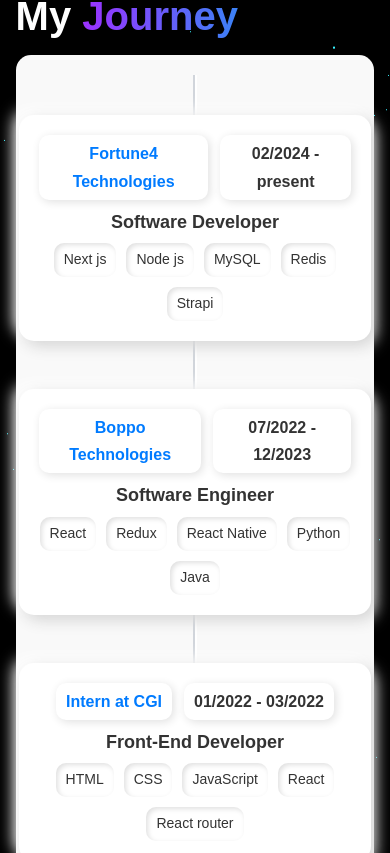
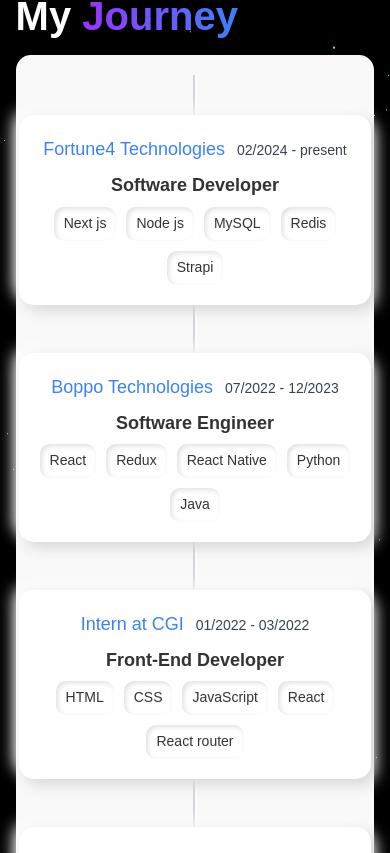
Before and after one commit to Suraj-Sangale/portfolio, a React (Create React App) app: page / in a window 390 px wide. Shown: the part 2091-2944 px from the top of the page. Built offline with nearby package versions, Linux system fonts and the light colour scheme.

Commit message:
style: enhance layout of ExperienceCard and Timeline components; adjust CSS for better responsiveness

```diff
--- a/src/components/Items/ExperienceCard.js
+++ b/src/components/Items/ExperienceCard.js
@@ -12,13 +12,18 @@ const ExperienceCard = ({ item, index }) => {
 
       <div className="card">
         <div
-          className={`flex justify-center ${
+          className={`flex justify-center items-baseline ${
             index % 2 === 0 ? " md:justify-end" : " md:justify-start"
           }`}
         >
-          <span className="company-name">{item?.title}</span>
-          <span className="duration ml-3">{item?.year}</span>
+          <span className=" text-blue-500 text-lg">{item?.title}</span>
+          <span className=" ml-3 text-sm">{item?.year}</span>
         </div>
+        {/* <div
+          className={`flex ${index % 2 === 0 ? " md:flex-end" : " md:flex-start"} my-3`}
+        >
+          <h3>{item?.desc}</h3>
+        </div> */}
         <h3 className="card-title my-3">{item?.desc}</h3>
         <div className="skills">
           {item.skills &&
--- a/src/components/Timeline.js
+++ b/src/components/Timeline.js
@@ -28,7 +28,7 @@ const Timeline = () => {
           </a>
           .
         </p> */}
-        <div className="w-96 md:w-[65rem] h-auto relative">
+        <div className="w-96 md:w-[90vw] lg:w-[65rem] h-auto relative">
           <ul className="relative flex flex-col items-center space-y-8">
             <div className="absolute left-1/2 top-0 h-full w-1 -translate-x-1/2 bg-white border-l-2 border-gray-300"></div>
             {[...EXPERIENCEDATA].reverse().map((item, index) => (
--- a/src/styles/Work.css
+++ b/src/styles/Work.css
@@ -173,6 +173,7 @@
   font-size: 14px;
   text-align: center;
   transition: 0.2s ease-in-out;
+  user-select: none;
 }
 
 .skill:hover {
```
